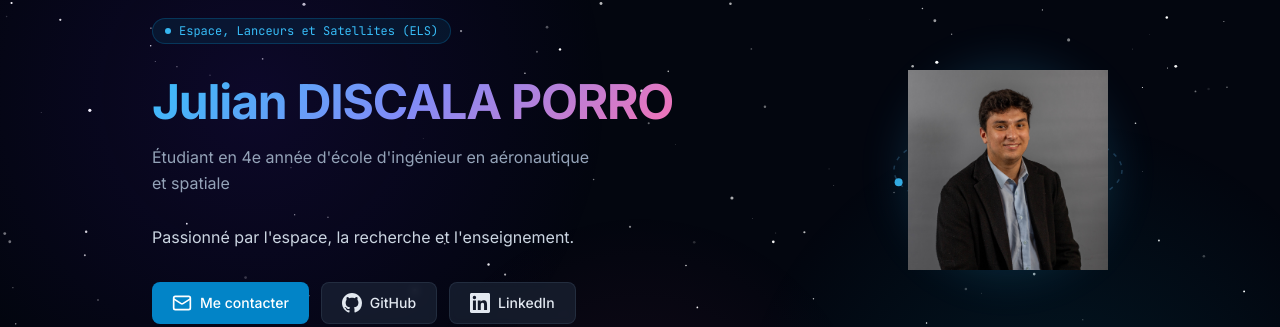
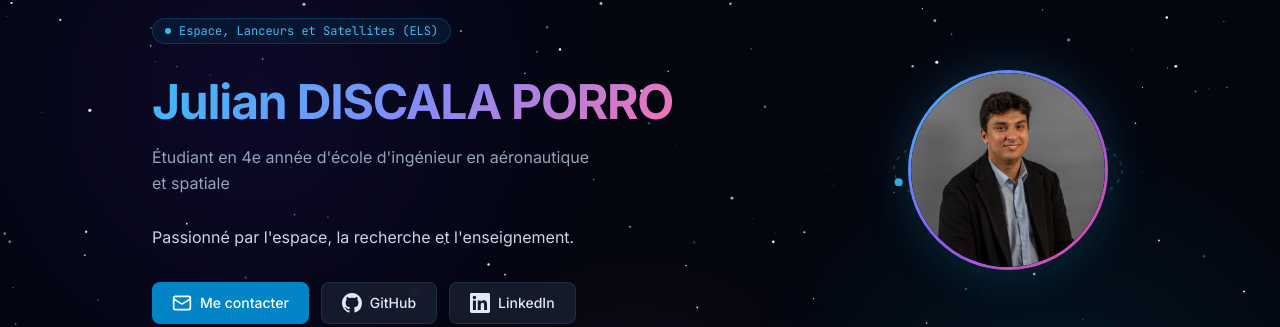
Before and after one commit to juliandiscalaporro/portfolio, a Next.js app: page / in a window 1280 px wide. Shown: the part 128-455 px from the top of the page. Built offline with nearby package versions, Linux system fonts and the light colour scheme.

Commit message:
Fix profile photo circle clipping

```diff
--- a/src/app/page.tsx
+++ b/src/app/page.tsx
@@ -155,12 +155,12 @@ export default function Home() {
             <div className="absolute inset-5">
               <div className="relative w-full h-full">
                 <div className="absolute inset-0 rounded-full bg-gradient-to-br from-sky-400 via-violet-500 to-pink-500 p-[3px] glow-blue">
-                  <div className="w-full h-full rounded-full overflow-hidden bg-[#03060f]">
+                  <div className="relative w-full h-full rounded-full overflow-hidden bg-[#03060f]">
                     <Image
                       src={config.photo}
                       alt={config.name}
                       fill
-                      className="object-cover"
+                      className="object-cover rounded-full"
                       priority
                     />
                   </div>
```
